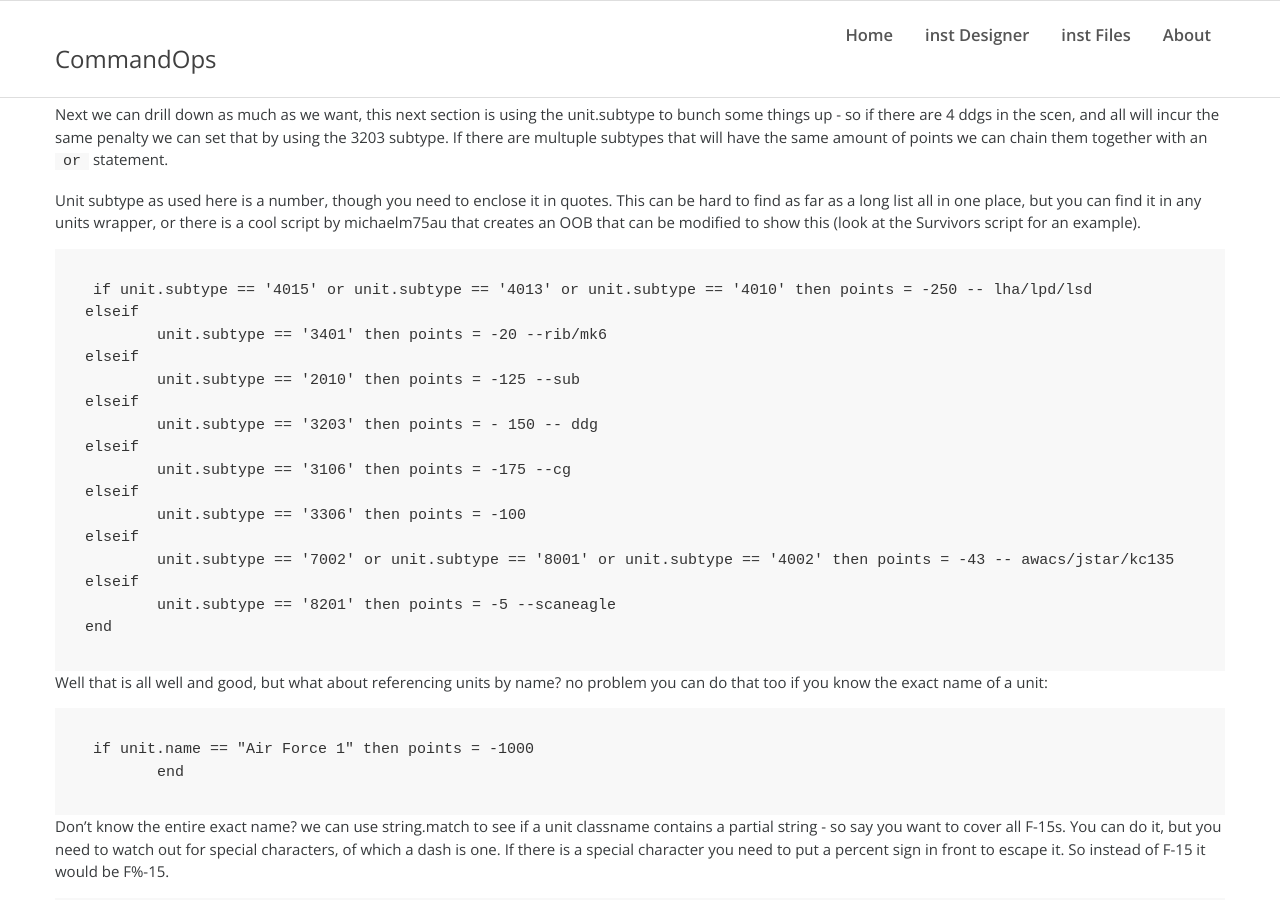
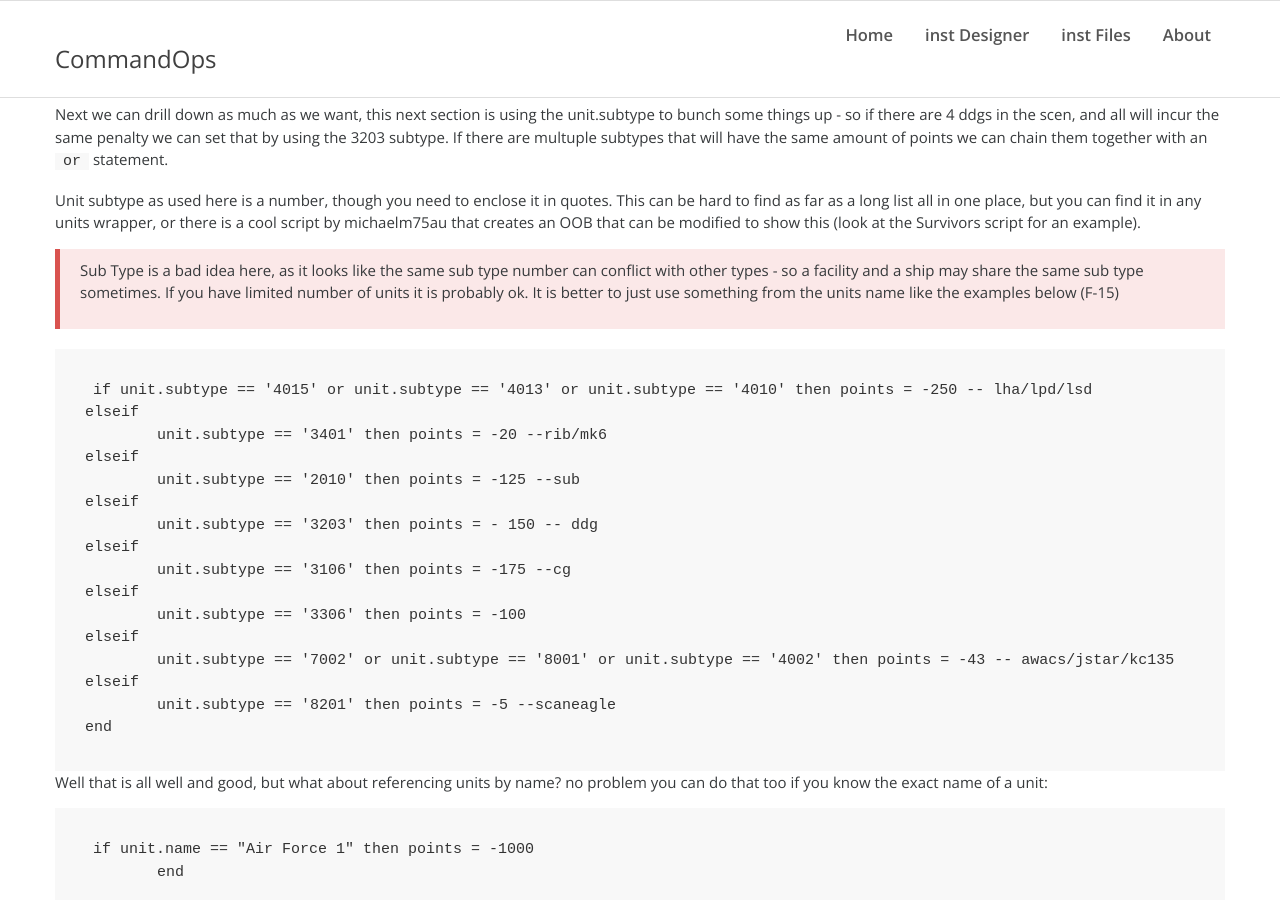
Before and after one commit to commandops/commandops.github.io, a Jekyll site: the page built from posts/lua-scoring-example.md, in a window 1280 px wide and 900 px high, scrolled down 1633 px. Built offline with Jekyll 4.4.1, drawn with Linux system fonts in a browser that asks for light colours; comment, search, counter and statistics services are not loaded.

Commit message:
Update lua-scoring-example.md

````diff
--- a/posts/lua-scoring-example.md
+++ b/posts/lua-scoring-example.md
@@ -65,6 +65,10 @@ So now if a unit is one of those types, say a Sub, we will override the original
 Next we can drill down as much as we want, this next section is using the unit.subtype to bunch some things up - so if there are 4 ddgs in the scen, and all will incur the same penalty we can set that by using the 3203 subtype. If there are multuple subtypes that will have the same amount of points we can chain them together with an `or` statement.
 
 Unit subtype as used here is a number, though you need to enclose it in quotes. This can be hard to find as far as a long list all in one place, but you can find it in any units wrapper, or there is a cool script by michaelm75au that creates an OOB that can be modified to show this (look at the Survivors script for an example).
+
+<blockquote class="blockquote-danger">
+   <p>Sub Type is a bad idea here, as it looks like the same sub type number can conflict with other types - so a facility and a ship may share the same sub type sometimes. If you have limited number of units it is probably ok. It is better to just use something from the units name like the examples below (F-15)</p>
+ </blockquote>
 
 ```
 if unit.subtype == '4015' or unit.subtype == '4013' or unit.subtype == '4010' then points = -250 -- lha/lpd/lsd
````
